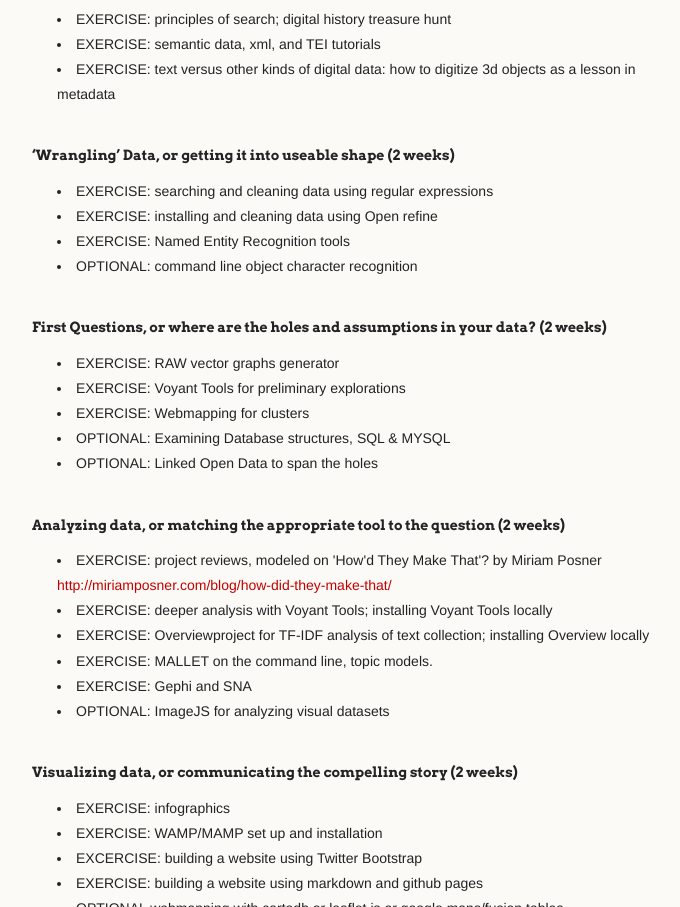
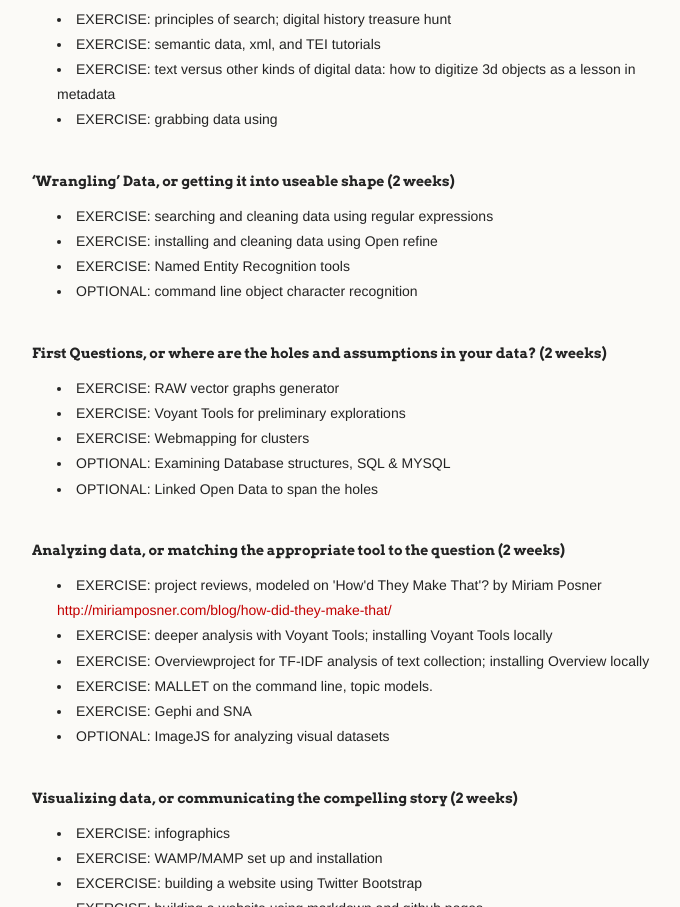
Before and after one commit to hist3907b-winter2015/syllabus, a plain HTML site: page index.html in a window 1280 px wide. Shown: the part 3233-4140 px from the top of the page, without its empty margins (278-958 px from the left). Drawn offline with Linux system fonts and the light colour scheme.

```diff
--- a/index.html
+++ b/index.html
@@ -132,6 +132,7 @@
 <li>EXERCISE: principles of search; digital history treasure hunt</li>
 <li>EXERCISE: semantic data, xml, and TEI tutorials</li>
 <li>EXERCISE: text versus other kinds of digital data: how to digitize 3d objects as a lesson in metadata</li>
+<li>EXERCISE: grabbing data using  </li>
 </ul>
 
 <h4>
```
Also changed, not shown: params.json (+1 -1 lines).
